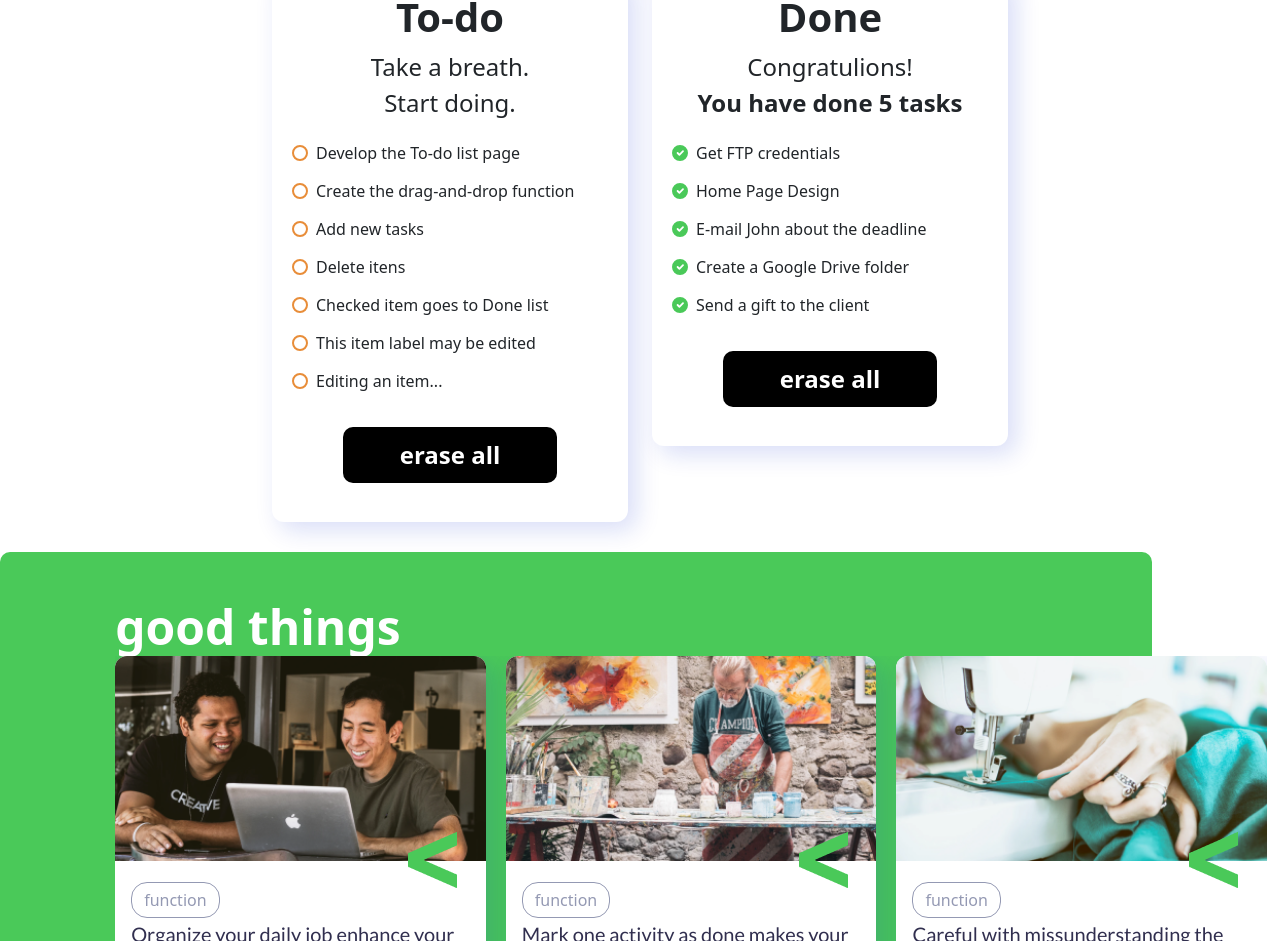
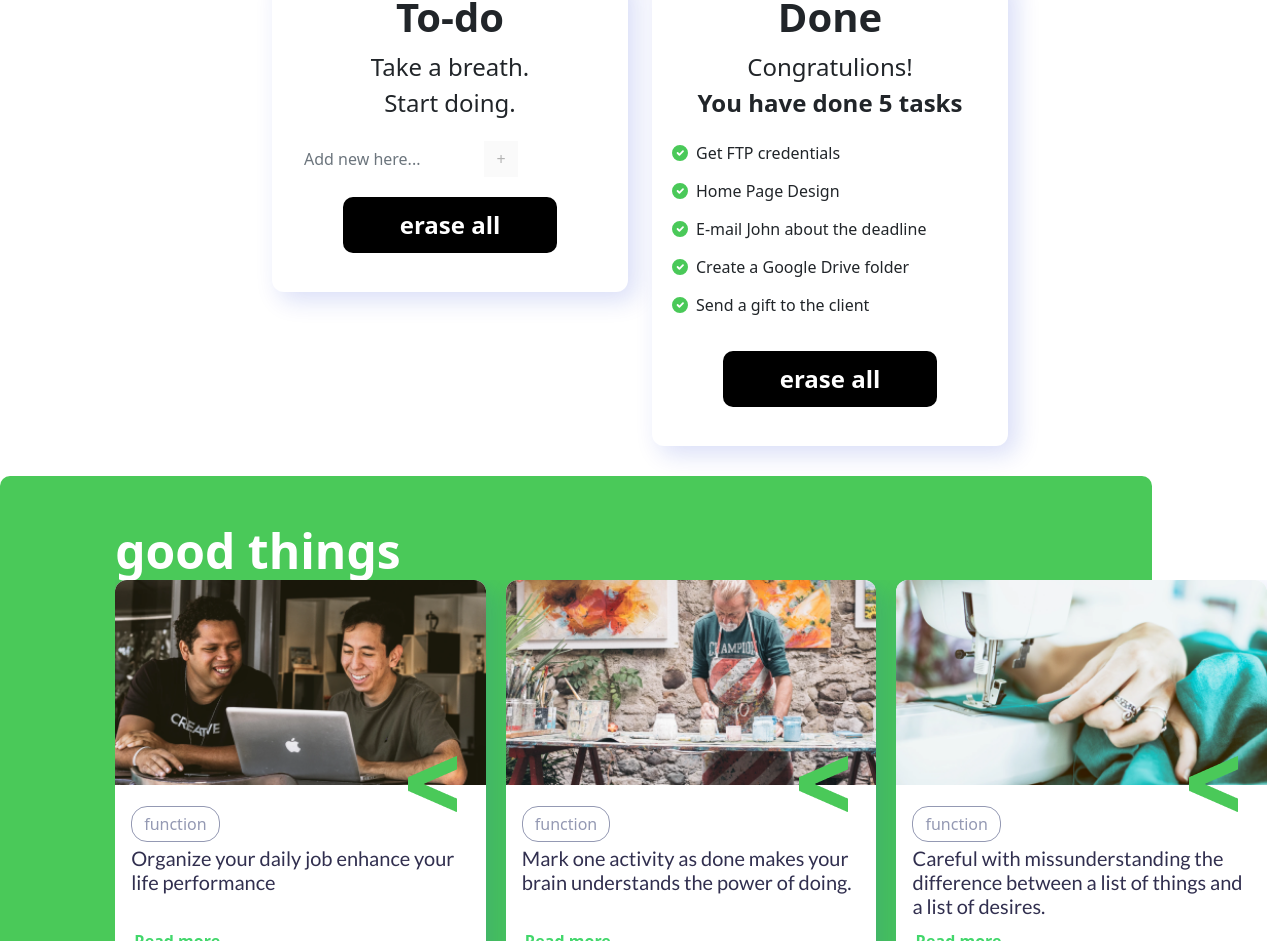
Before and after one commit to RichardFawkes/Coopers-Front-End, a React (Create React App) app: page / in a window 1280 px wide. Shown: the part 1164-2105 px from the top of the page. Built offline with nearby package versions, Linux system fonts and the light colour scheme.

Commit message:
add to-do list

```diff
--- a/package.json
+++ b/package.json
@@ -7,6 +7,7 @@
     "@testing-library/react": "^11.1.0",
     "@testing-library/user-event": "^12.1.10",
     "bootstrap": "^5.1.1",
+    "emailjs-com": "^3.2.0",
     "foundation-sites": "^6.7.3",
     "react": "17.0.1",
     "react-dom": "17.0.1",
--- /dev/null
+++ b/src/components/alert/alert.js
@@ -0,0 +1,11 @@
+import React from "react"
+
+export default function Alert(){
+
+return(
+<div className="col-lg-12">
+<div class="alert alert-success" role="alert">
+  Messagem Enviada! em breve retornamos
+</div>
+</div>)
+}
--- a/src/components/form/form.js
+++ b/src/components/form/form.js
@@ -1,20 +1,38 @@
-import React from "react"
+import React,{ useRef,useState } from "react"
 import InputMask from "react-input-mask";
+import emailjs from 'emailjs-com';
 
 import './style.css';
 import iconMail from '../../img/icon-mail.png';
 import avatar from '../../img/avatar.png';
 import grafismo from '../../img/grafismo.png';
-
+import Alert  from "../alert/alert";
 export default function Form(){
     const InputTel = (props) => (
-        <InputMask mask="(99) 99999-9999" value={props.value} onChange={props.onChange}  className="form-control" placeholder="(    )____-____" id="tel" />
+        <InputMask mask="(99) 99999-9999" value={props.value} onChange={props.onChange}  className="form-control" placeholder="(    )____-____"  id="tel"  name="tel"/>
       );
+
+      const form = useRef();
+      const [send,setSend] = useState(0);
+      const sendEmail = (e) => {
+        e.preventDefault();
+
+        emailjs.sendForm('service_r1zhp89', 'template_6u2qapa', form.current, 'user_kX4o7mhDrtoRb31CY2c5l')
+          .then(() => {
+              setSend(1)
+              form.current.reset()
+          }, (error) => {
+              console.log(error.text);
+              setSend(0);
+          });
+      };
+
 return(
 
 <div className="container ">
     <div>
-    <form className="card-form col-md-12 col-lg-6 col-xs-12 ">
+    <form className="card-form col-md-12 col-lg-6 col-xs-12" ref={form} onSubmit={sendEmail}>
+
      <div className="top-form text-center">
      <img class="img-fluid grafismo"src={grafismo} />
      <img class=" avatar img-fluid" src={avatar} />
@@ -28,12 +46,12 @@ return(
 
     <div className="col-lg-12">
    <label for="nome" class="form-label"> Your name</label>
-      <input  type="text" className="form-control" id="nome" placeholder="Type your name here..."   />
+      <input  type="text" className="form-control" id="nome" name="nome" placeholder="Type your name here..."   />
       </div>
      <div className="row">
    <div className="col-md-6">
      <label for="email" class="form-label"> Email* </label>
-         <input type="email" className="form-control"  id="email" placeholder="exemple@exemple.com"   />
+         <input type="email" className="form-control"  id="email" name="email" placeholder="exemple@exemple.com"   />
    </div>
    <div className="col-md-6">
      <label for="tel" class="form-label"> Telephone* </label>
@@ -43,10 +61,11 @@ return(
     </div>
 
     <label for="msg"> Message*</label>
-    <textarea   type="text" id="msg" className="form-control" placeholder="Type what you want to say to us"   ></textarea>
+    <textarea   type="text" id="msg" className="form-control" placeholder="Type what you want to say to us"  name="message" ></textarea>
 
+{send == 1 ? <Alert /> : '' }
 <div className="col-lg-12">
-    <button className="bt btn btn-success"> SEND NOW </button>
+    <button type="submit" className="bt btn btn-success"> SEND NOW </button>
 </div>
 
 </form>
--- /dev/null
+++ b/src/components/homeCard/style.css
@@ -0,0 +1,27 @@
+.add {
+    text-decoration: none;
+    border: none;
+}
+.add:focus {
+    color: #212529;
+    background-color: #fff;
+    border-color: #fff;
+    outline: 0;
+    box-shadow: none;
+}
+.delete{
+    cursor: pointer;
+    font-style: normal;
+    font-weight: bold;
+    font-size: 12px;
+    color: #999999;
+    text-decoration: none;
+    margin-left: 5%;
+}
+.inputs{
+width: 60%;
+}
+
+.btn-add{
+    width: 10%;
+}
--- a/src/components/homeCard/twoCard.js
+++ b/src/components/homeCard/twoCard.js
@@ -1,10 +1,116 @@
-import React from "react";
+import React,{ useState,useEffect } from 'react'
+
+import './style.css'
+
+export default class Card extends React.Component {
+  constructor(props) {
+    super(props);
+    this.state = {
+      newItem: "",
+      list: []
+    };
+  }
+
+  //incorporating local storage
+  componentDidMount() {
+    this.hydrateStateWithLocalStorage();
+
+    // add event listener to save state to localStorage
+    // when user leaves/refreshes the page
+    window.addEventListener(
+      "beforeunload",
+      this.saveStateToLocalStorage.bind(this)
+    );
+  }
+
+  componentWillUnmount() {
+    window.removeEventListener(
+      "beforeunload",
+      this.saveStateToLocalStorage.bind(this)
+    );
+
+    // saves if component has a chance to unmount
+    this.saveStateToLocalStorage();
+  }
+
+  hydrateStateWithLocalStorage() {
+    // for all items in state
+    for (let key in this.state) {
+      // if the key exists in localStorage
+      if (localStorage.hasOwnProperty(key)) {
+        // get the key's value from localStorage
+        let value = localStorage.getItem(key);
+
+        // parse the localStorage string and setState
+        try {
+          value = JSON.parse(value);
+          this.setState({ [key]: value });
+        } catch (e) {
+          // handle empty string
+          this.setState({ [key]: value });
+        }
+      }
+    }
+  }
+
+  saveStateToLocalStorage() {
+    // for every item in React state
+    for (let key in this.state) {
+      // save to localStorage
+      localStorage.setItem(key, JSON.stringify(this.state[key]));
+    }
+  }
+
+  updateInput(key, value) {
+    // update react state
+    this.setState({ [key]: value });
+  }
+
+  addItem() {
+    // create a new item with unique id
+    const newItem = {
+      id: 1 + Math.random(),
+      value: this.state.newItem.slice()
+
+    };
+
+    // copy current list of items
+    const list = [...this.state.list];
+
+    // add the new item to the list
+    list.push(newItem);
+
+    // update state with new list, reset the new item input
+    this.setState({
+      list,
+      newItem: ""
+    });
+
+  }
 
 
-export default function Card(){
 
-    return(
 
+
+  deleteItem(id) {
+    // copy current list of items
+    const list = [...this.state.list];
+    // filter out the item being deleted
+    const updatedList = list.filter(item => item.id !== id);
+
+    this.setState({ list: updatedList });
+  }
+
+  eraseall(){
+    const list = [...this.state.list];
+    // filter out the item being deleted
+
+
+    this.setState({ list: [] });
+  };
+
+  render() {
+    return (
       <div>
 
       <div className="container">
@@ -12,64 +118,70 @@ export default function Card(){
 
         <div className="col-md-4">
          <div className="card ">
+
            <div className="orange"></div>
            <div className="meio">
+
            <h1 className="text-center title-card">To-do</h1>
            <p className="text-center subtitle-card">Take a breath.<br/>Start doing.</p>
+
+           <div>
+
+  <div
+
+  >
+<div className="row">
+  <div className="inputs">
+    <input
+      type="text"
+      placeholder="Add new here..."
+      value={this.state.newItem}
+      onChange={e => this.updateInput("newItem", e.target.value)}
+      className="form-control add"
+    />
+    </div>
+    <button
+    type="submit"
+    className="btn-add add"
+    on
+    onClick={() => this.addItem()}
+    disabled={!this.state.newItem.length}
+    >
+     +
+  </button>
+  </div>
+
+      {this.state.list.map(item => {
+        return (
+          <div key={item.id}>
+
+
             <div class="form-check">
-  <input class="form-check-input checkbox-orange" type="checkbox" value="" id="flexCheckDefault" />
-  <label class="form-check-label" for="flexCheckDefault">
-  Develop the To-do list page
+        <input class="form-check-input checkbox-orange" type="checkbox" id={item.id} />
+        <label class="form-check-label" for={item.id}>
+        {item.value}
         </label>
+        <a className="delete" onClick={() => this.deleteItem(item.id)}>delete</a>
+
         </div>
-<div class="form-check">
-  <input class="form-check-input checkbox-orange" type="checkbox" value="" id="flexCheckChecked"  />
-  <label class="form-check-label " for="flexCheckChecked">
-  Create the drag-and-drop function
-  </label>
       </div>
-<div class="form-check">
-  <input class="form-check-input checkbox-orange" type="checkbox" value="" id="flexCheckChecked"  />
-  <label class="form-check-label " for="flexCheckChecked">
-  Add new tasks
-  </label>
+
+        );
+      })}
   </div>
-<div class="form-check">
-  <input class="form-check-input checkbox-orange" type="checkbox" value="" id="flexCheckChecked"  />
-  <label class="form-check-label " for="flexCheckChecked">
-  Delete itens
-  </label>
-</div>
-<div class="form-check">
-  <input class="form-check-input checkbox-orange" type="checkbox" value="" id="flexCheckChecked"  />
-  <label class="form-check-label " for="flexCheckChecked">
-  Checked item goes to Done list
-  </label>
-</div>
-<div class="form-check">
-  <input class="form-check-input checkbox-orange" type="checkbox" value="" id="flexCheckChecked"  />
-  <label class="form-check-label " for="flexCheckChecked">
-  This item label may be edited
-  </label>
-</div>
-<div class="form-check">
-  <input class="form-check-input checkbox-orange" type="checkbox" value="" id="flexCheckChecked"  />
-  <label class="form-check-label " for="flexCheckChecked">
-  Editing an item...
-  </label>
 </div>
 
          </div>
 
          <div className="text-center">
-   <button className="btn-card">erase all</button>
+         <button className="btn-card" onClick={() => this.eraseall()}>erase all</button>
 
          </div>
 
 
         </div>
         </div>
-  <div className=" col-md-4">
+        <div className="col-md-4">
          <div className="card ">
            <div className="green"></div>
            <div className="meio">
@@ -122,5 +234,6 @@ export default function Card(){
       </div>
       </div>
       </div>
- )
+    );
   }
+}
```
Also changed, not shown: 1 other file (tests, documents, lock files or other folders). Lines whose indentation alone changed are shown as unchanged.
